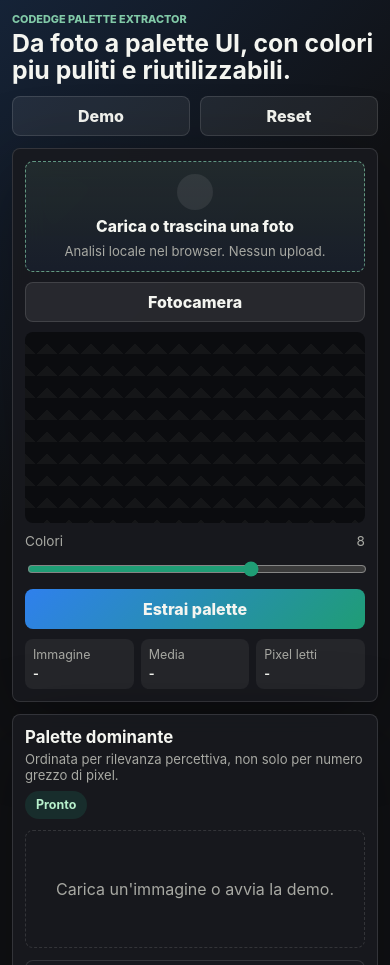
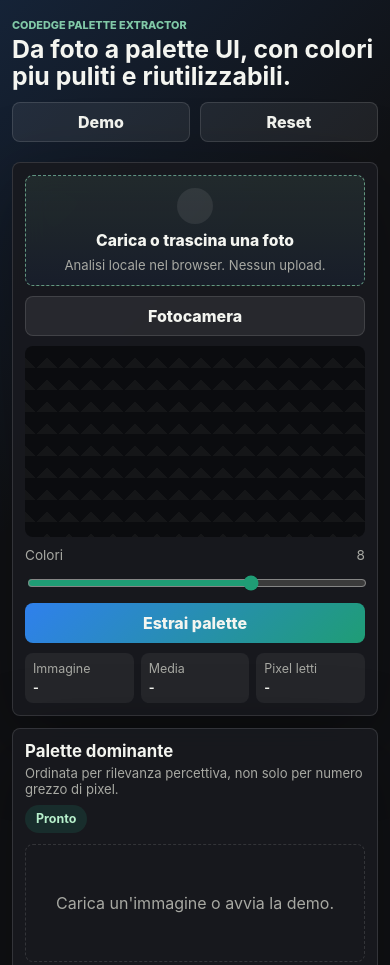
Before and after one commit to aledtr77/palette-extractor, a website built with Vite: page index.html in a window 390 px wide. Shown: the top 965 px of the page. Built offline with nearby package versions, Linux system fonts and the light colour scheme.

Commit message:
Improve hero spacing

```diff
--- a/src/styles.css
+++ b/src/styles.css
@@ -54,7 +54,7 @@ button {
 .shell {
   width: min(1800px, 100%);
   margin: 0 auto;
-  padding: 12px 32px;
+  padding: 28px 32px;
 }
 
 .hero {
@@ -63,7 +63,7 @@ button {
   justify-content: space-between;
   gap: 20px;
   min-height: 64px;
-  padding: 0 0 10px;
+  padding: 0 0 26px;
 }
 
 .eyebrow {
@@ -539,7 +539,7 @@ pre {
 
 @media (max-width: 980px) {
   .shell {
-    padding: 18px;
+    padding: 24px 18px;
   }
 
   .hero {
@@ -562,14 +562,14 @@ pre {
 
 @media (max-width: 620px) {
   .shell {
-    padding: 12px;
+    padding: 18px 12px;
   }
 
   .hero {
     display: grid;
     gap: 12px;
     min-height: auto;
-    padding-bottom: 12px;
+    padding-bottom: 20px;
   }
 
   h1 {
```
